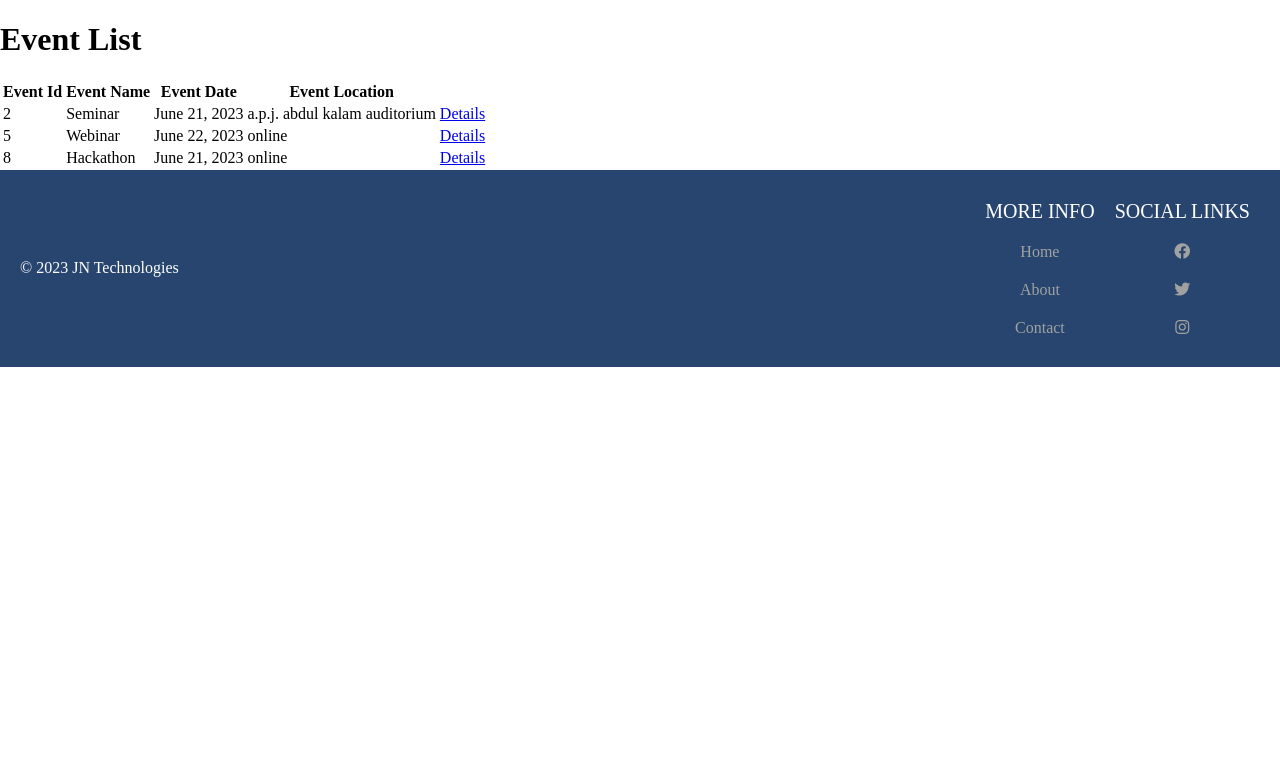
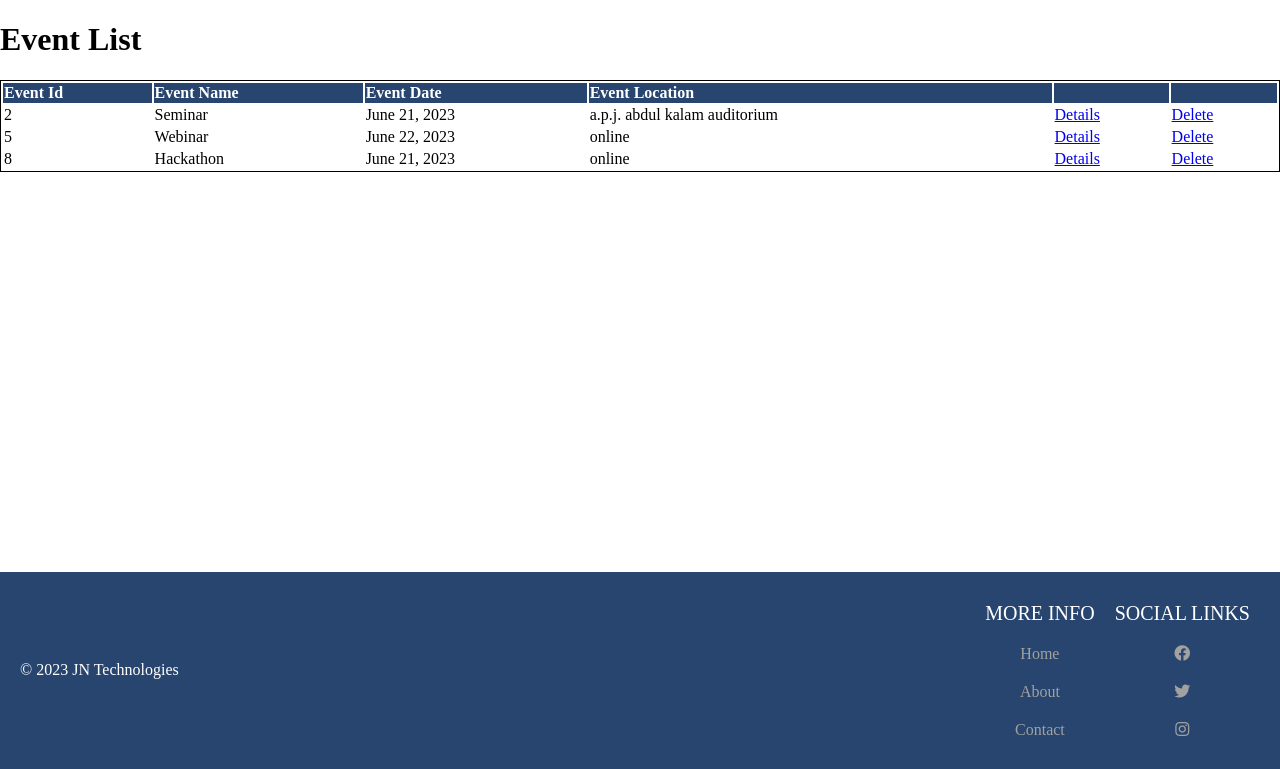
Before and after one commit to jigimourya/eventplanning, a Django app: page /event_list/ in a window 1280 px wide. Shown: the part 124-893 px from the top of the page. Before the commit the page ends 491 px from the top, so only its background shows below. Run offline with Django 4.2, Linux system fonts and the light colour scheme; a user stored in the database is signed in; data comes from the database, SQL or seed files in the repository; both versions use the stored data as it was after the commit.

Commit message:
final updates

```diff
--- a/event/models.py
+++ b/event/models.py
@@ -2,43 +2,23 @@ from enum import auto
 from unittest.util import _MAX_LENGTH
 from django.contrib.auth.models import AbstractUser
 from django.db import models
-
 from event import settings
 
 
-#from djangofrom tkinter.tix import MAX.conf import settings
 
 
 class UserProfile(models.Model):
     # Other fields in your model
     your_school = models.CharField(max_length=50, choices=settings.PROGRAMMING_LANGUAGES)
 
+
+
 class CustomUser(AbstractUser):
     phone = models.CharField(max_length=20)
     systemid = models.CharField(max_length=10)
 
-'''
-class UserProfile(models.Model):
-    # Other fields in your model
-    your_school = models.CharField(max_length=50, choices=settings.PROGRAMMING_LANGUAGES)
 
-class CustomUser(AbstractUser):
 
-    first_name = models.CharField(max_length=100)
-    phone = models.CharField(max_length=20)
-    systemid = models.IntegerField(default=0)
-
-    USERNAME_FIELD = 'username'
-    REQUIRED_FIELDS = ['email','password','systemid']
-    @property
-    def is_anonymous(self):
-        return False
-
-    # Override the default is_authenticated property
-    @property
-    def is_authenticated(self):
-        return True
-'''
 class Organiser(models.Model):
     id = models.BigAutoField(primary_key=True, unique=True)
     user_id = models.BigIntegerField(default = 0)
--- a/event/settings.py
+++ b/event/settings.py
@@ -143,7 +143,6 @@ DEFAULT_AUTO_FIELD = 'django.db.models.BigAutoField'
 AUTH_USER_MODEL = 'event.CustomUser'
 
 PROGRAMMING_LANGUAGES = [
-    ('choose', '--Choose your school--'),
     ('SSET', 'Sharda School of Engineering and Technology'),
     ('SSAHS', 'Sharda School of Allied Health Sciences'),
     ('SSBSR', 'Sharda School of Basic Sciences and Research'),
--- a/event/urls.py
+++ b/event/urls.py
@@ -22,18 +22,16 @@ from django.contrib.auth.views import LoginView
 from .views import logout_view
 from django.conf import settings
 from django.conf.urls.static import static
-#from .forms import CustomLoginForm
 
 urlpatterns = [
     path('catalog/', views.homepage, name='home'),
     path('homepage/', views.homepage, name='homepage'),
     path('register/', views.register, name='register'),
     path('register2/', registration_view, name='register2'),
-    #path('login/', LoginView.as_view(authentication_form=CustomLoginForm, template_name='login.html'), name='login'),
     path('login/', login_view, name='login'),
-    path('loginhomepage/', views.homepage2, name='loginhomepage'),
     path('create_event/', views.create_event, name='create_event'),
     path('event_list/', views.event_list, name='event_list'),
     path('event_details/', views.event_details, name='event_details'),
+    path('event_delete/', views.event_delete, name='event_delete'),
     path('logout/', logout_view, name='logout'),
 ] + static(settings.STATIC_URL, document_root=settings.STATIC_ROOT)
--- a/event/views.py
+++ b/event/views.py
@@ -1,8 +1,7 @@
 from typing import Type
 from wsgiref.util import request_uri
-from django.shortcuts import render, redirect
+from django.shortcuts import render, redirect, get_object_or_404
 from .models import Organiser
-#from event.models import Organiser
 from .forms import CreateEvent, RegistrationForm
 from .forms import RegistrationForm2
 from django.contrib.auth import authenticate, login
@@ -23,7 +22,7 @@ def register(request):
             print('valid')
             form.save()
             return redirect('register2')
-              # Redirect to login page
+
         else:
             print('not valid')
     else:
@@ -39,8 +38,7 @@ def registration_view(request):
         if form.is_valid():
             form.save()
             return redirect('login')
-            # Process form data
-            # Redirect or show success message
+
     else:
         form = RegistrationForm2()
     return render(request, 'registration/register.html', {'form': form})
@@ -66,10 +64,7 @@ def login_view(request):
     print("loginpage")
     return render(request, 'login.html', {'errorMessage': errorMessage})
 
-def homepage2(request):
-    user = get_user(request)
-    # Your homepage logic
-    return render(request, 'loginhomepage.html')
+
 
 def create_event(request):
     if not isUserLoggedIn(request):
@@ -83,7 +78,6 @@ def create_event(request):
         loggedInUserName = ''
 
     if request.method == 'POST':
-        #request.POST._mutable = True
 
         updated_request = request.POST.copy()
         print(updated_request)
@@ -97,7 +91,7 @@ def create_event(request):
 
             form.save()
             return redirect('event_list')
-              # Redirect to login page
+              # Redirect to event_list page
     else:
         form = CreateEvent()
     return render(request, 'create_event.html', {'form': form, 'isLoggedIn': isLoggedIn, 'loggedInUserName': loggedInUserName})
@@ -138,9 +132,6 @@ def homepage(request):
     else:
         loggedInUserName = ''
 
-
-
-    # Your homepage logic
     return render(request, 'homepage.html', {'isLoggedIn': isLoggedIn, 'loggedInUserName': loggedInUserName})
 
 
@@ -162,6 +153,18 @@ def isUserLoggedIn(request):
         username = None
     return username
 
+def event_delete(request):
+    eventId = request.GET.get('eventId')
+    print('event', eventId)
+    try:
+        eventDelete = Organiser.objects.get(pk=eventId)
+        print(eventDelete.event_type)
+        eventDelete.delete()
+    except:
+        eventDelete = None
+        print('EVENT NOT FOUND')
+    return redirect('event_list')
+
 def logout_view(request):
     logout(request)
     return redirect('homepage')
--- a/templates/basetemplate.html
+++ b/templates/basetemplate.html
@@ -39,7 +39,7 @@
                 font-family: Tahoma, sans-serif;
                 font-size: 20px;
             }
-                .main {
+        .main {
             align-items: center;
         }
 
@@ -92,10 +92,12 @@
             background-size: auto;
             background-position: center;
             background-repeat: right;
+            padding-bottom: 400px;
+
         }
 
             .intro h1 {
-                font-family: 'Brush Script MT', cursive;
+                font-family: 'Footlight MT';
                 font-size: 60px;
                 color: #FFFAFA;
                 font-weight: bold;
@@ -127,6 +129,7 @@
             align-items: center;
             justify-content: space-around;
             display: grid;
+
         }
 
         .description p {
--- a/templates/event_details.html
+++ b/templates/event_details.html
@@ -15,6 +15,7 @@
 
     .main {
         align-items: center;
+
     }
 
     .intro {
@@ -28,6 +29,7 @@
         background-size: auto;
         background-position: center;
         color: #ffffff;
+        padding-bottom: 400px;
     }
 
     main.intro .box {
--- a/templates/event_list.html
+++ b/templates/event_list.html
@@ -3,16 +3,27 @@
 {% block title %}Eventplanner - Events List{% endblock %}
 
 {% block content %}
+<style>
+    .content{
 
+        padding-bottom: 400px;
+        text-align: left;
+    }
+
+</style>
+
+<div class="content">
     <h1>Event List</h1>
 
-<table>
+    <table style="border: 1px solid black" width="100%">
         <thead>
-        <tr>
-            <th>Event Id</th>
-            <th>Event Name</th>
-            <th>Event Date</th>
-            <th>Event Location</th>
+            <tr style="background-color:#27456e">
+                <th style="color: #ffffff">Event Id</th>
+                <th style="color: #ffffff">Event Name</th>
+                <th style="color: #ffffff">Event Date</th>
+                <th style="color: #ffffff">Event Location</th>
+                <th></th>
+                <th></th>
             </tr>
 
         </thead>
@@ -24,6 +35,7 @@
                 <td>{{ event.date }}</td>
                 <td>{{ event.venue }}</td>
                 <td><a href="/event_details/?eventId={{ event.id }}">Details</a></td>
+                <td><a href="/event_delete/?eventId={{ event.id }}">Delete</a></td>
 
             </tr>
             {% empty %}
@@ -34,5 +46,6 @@
         </tbody>
 
     </table>
+</div>
 
 {% endblock %}
--- a/templates/registration/register.html
+++ b/templates/registration/register.html
@@ -49,6 +49,7 @@
         background-repeat: no-repeat;
         margin: 40px;
         color: #ffff;
+        padding-bottom: 400px;
     }
 
     .box ul li, .intro p {
```
Also changed, not shown: event/forms.py (+3 -46 lines), eventsdb.sqlite3. Lines whose indentation alone changed are shown as unchanged.
